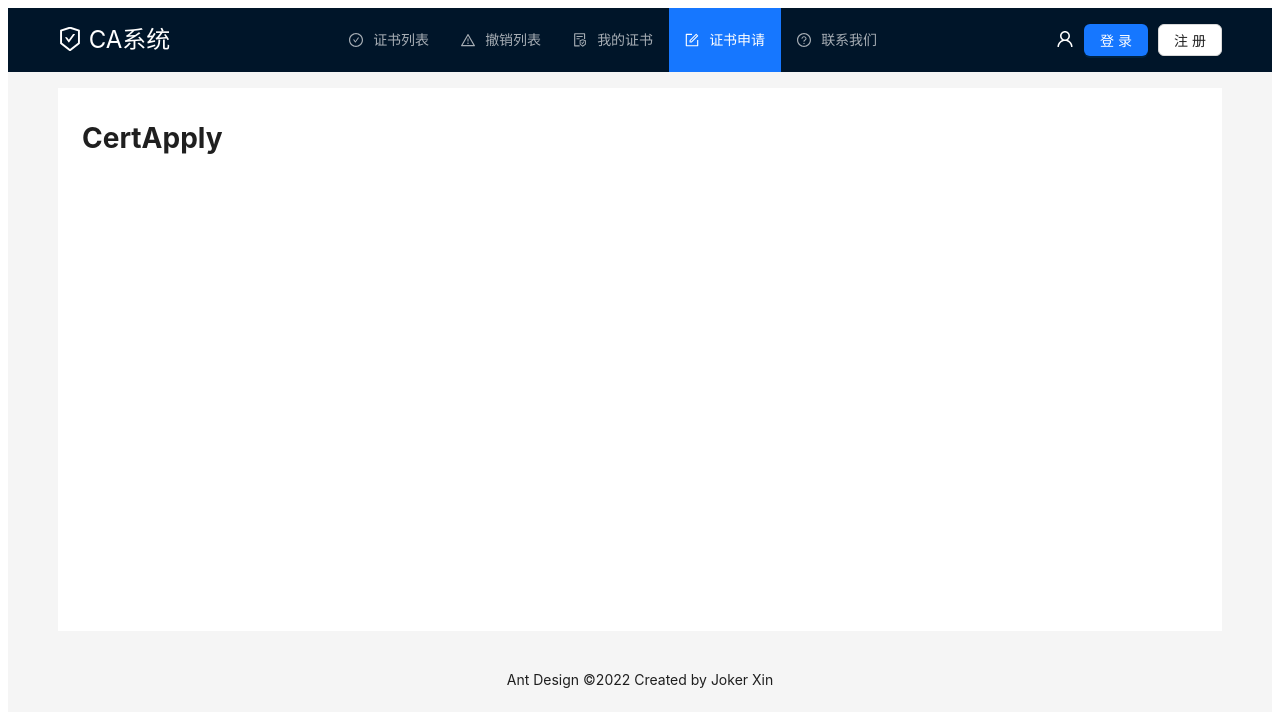
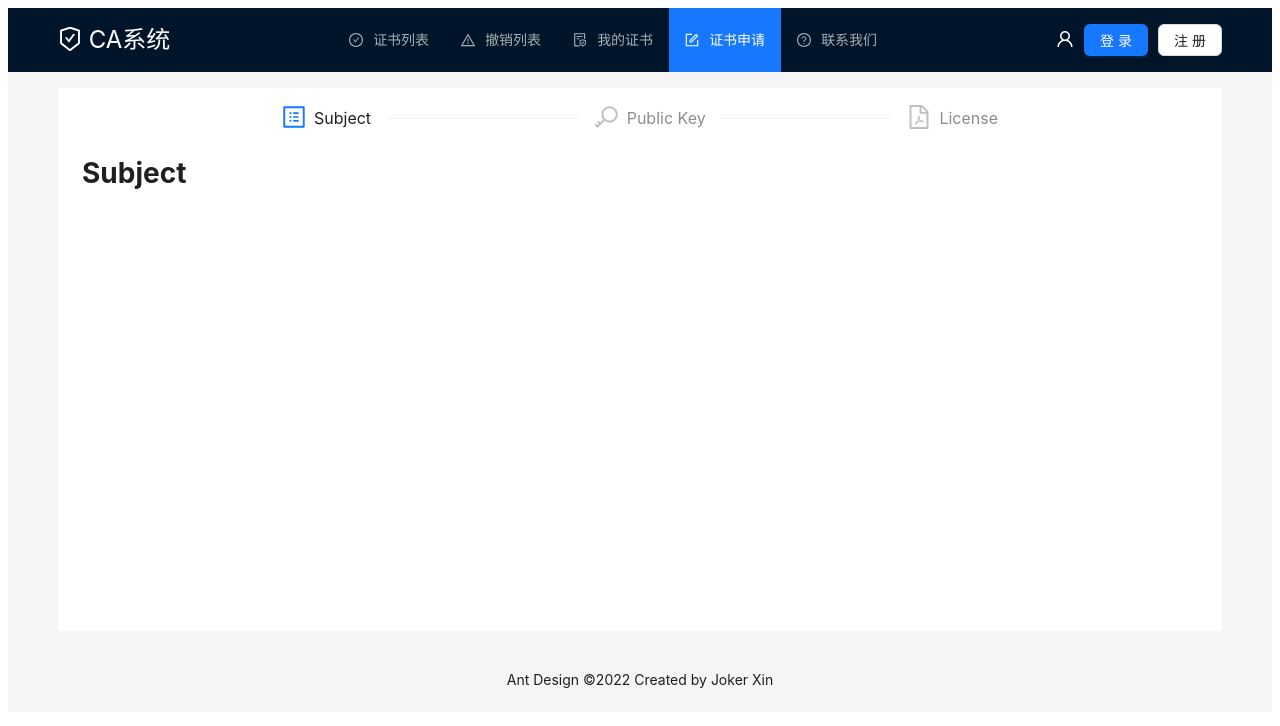
Before and after one commit to Jxpro/ca-web, a React app: page /certApply/subject in a window 1280 px wide. Shown: the top 726 px of the page. Built offline with nearby package versions, Linux system fonts and the light colour scheme.

Commit message:
Add Step component

```diff
--- /dev/null
+++ b/src/components/Step/index.js
@@ -0,0 +1,46 @@
+import React from 'react';
+import { FilePdfOutlined, KeyOutlined, ProfileOutlined } from '@ant-design/icons';
+import { Steps } from 'antd';
+
+function Step() {
+    let stepName = window.location.pathname.split('/')[2];
+    let current = 0;
+    switch (stepName) {
+        case 'subject':
+            current = 0;
+            break;
+        case 'pubkey':
+            current = 1;
+            break;
+        case 'license':
+            current = 2;
+            break;
+        default:
+            current = 0;
+            break;
+    }
+    return (
+        <Steps
+            style={{
+                padding: '0 200px',
+            }}
+            current={current}
+            items={[
+                {
+                    title: 'Subject',
+                    icon: <ProfileOutlined />,
+                },
+                {
+                    title: 'Public Key',
+                    icon: <KeyOutlined />,
+                },
+                {
+                    title: 'License',
+                    icon: <FilePdfOutlined />,
+                },
+            ]}
+        />
+    );
+}
+
+export default Step;
--- a/src/pages/CertApply/index.js
+++ b/src/pages/CertApply/index.js
@@ -1,9 +1,12 @@
 import React, { useState } from 'react';
+import { Outlet } from 'react-router-dom';
+import Step from '../../components/Step';
 
 function CertApply() {
     return (
         <div>
-            <h1>CertApply</h1>
+            <Step />
+            <Outlet />
         </div>
     );
 }
```
Also changed, not shown: src/routes/index.js (+6 -1 lines).
